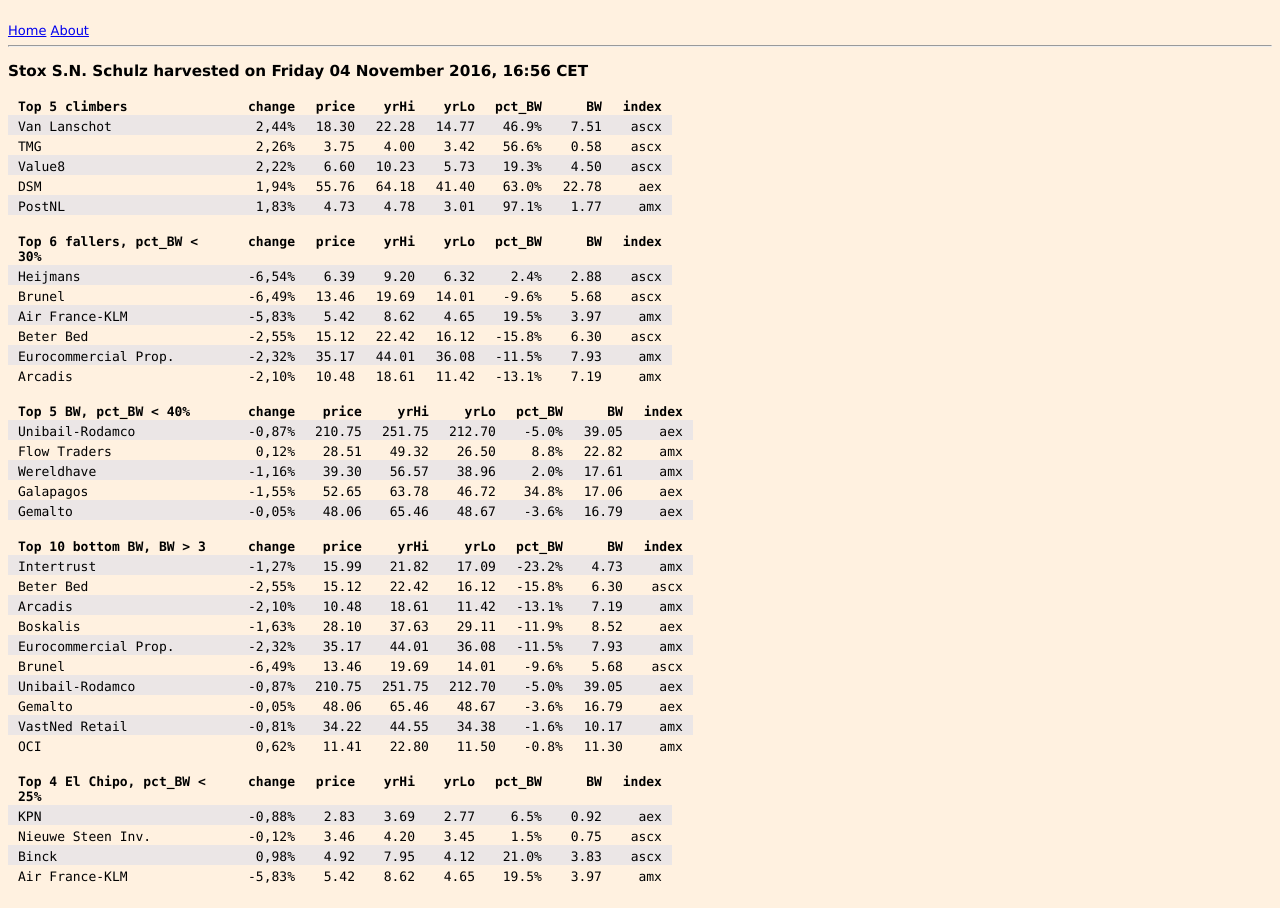
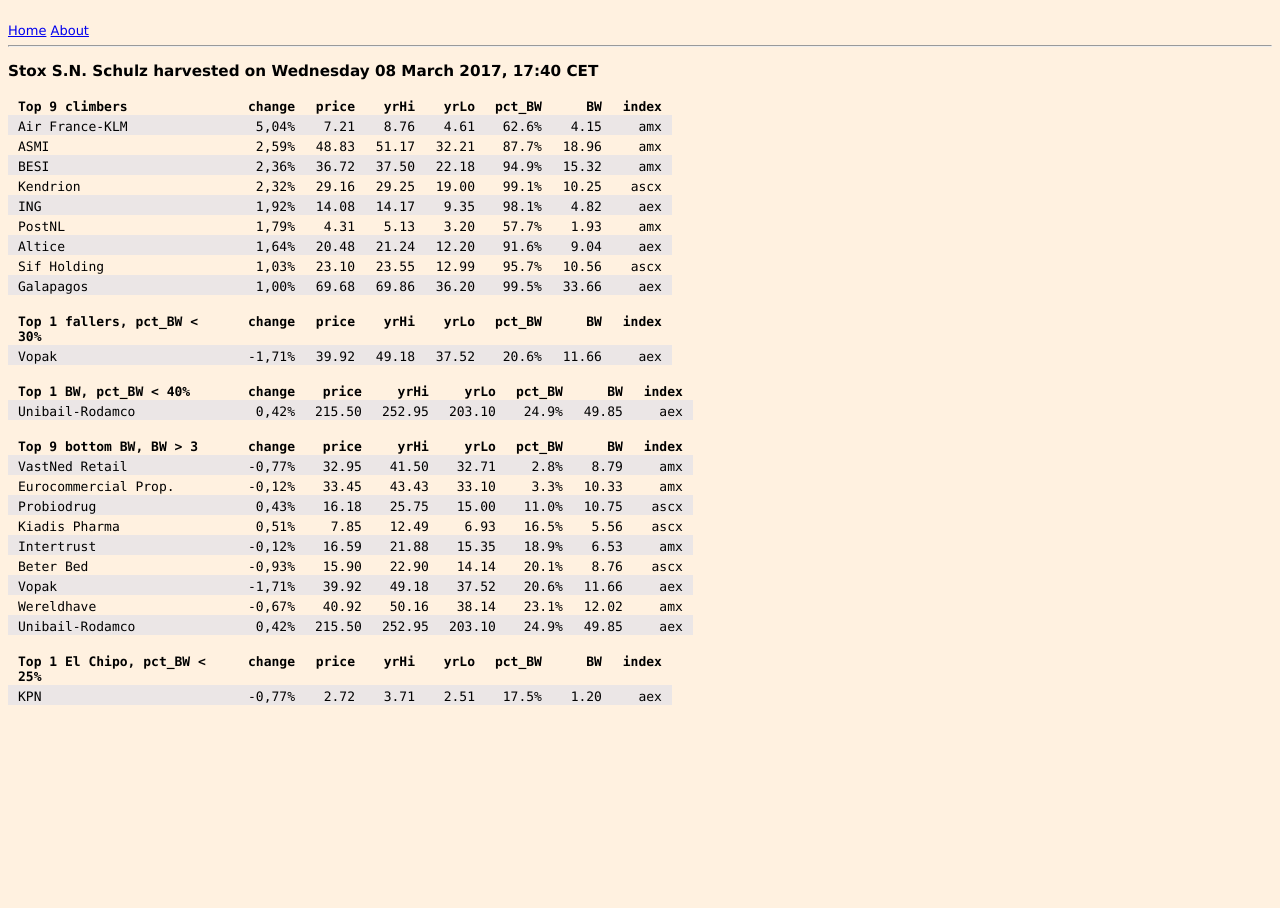
Before and after one commit to RolfBly/stoxsnschulz, a Flask app: page / in a window 1280 px wide. After the commit the page ends 705 px from the top, so only its background shows below. Run offline with Flask 2, Linux system fonts and the light colour scheme.

Commit message:
minor edits

```diff
--- a/stoxapp/templates/main_table.html
+++ b/stoxapp/templates/main_table.html
@@ -1,8 +1,8 @@
-<h3>Stox S.N. Schulz harvested on Friday 04 November 2016, 16:56 CET </h3>
+<h3>Stox S.N. Schulz harvested on Wednesday 08 March 2017, 17:40 CET </h3>
 
   <table>
     <tr>
-      <th id="th1"> Top 5 climbers </th>
+      <th id="th1"> Top 9 climbers </th>
 
         <th>  change</th>
 
@@ -21,78 +21,138 @@
     </tr>
 
       <tr>
-        <td id="td1">Van Lanschot</td>
-        <td>  2,44%</td>
+        <td id="td1">Air France-KLM</td>
+        <td>  5,04%</td>
 
-          <td>  18.30</td>
+          <td>   7.21</td>
 
-          <td>  22.28</td>
+          <td>   8.76</td>
 
-          <td>  14.77</td>
+          <td>   4.61</td>
 
-        <td>   46.9%</td>
-        <td>   7.51</td>
+        <td>   62.6%</td>
+        <td>   4.15</td>
+        <td>amx </td>
+      </tr>
+
+      <tr>
+        <td id="td1">ASMI</td>
+        <td>  2,59%</td>
+
+          <td>  48.83</td>
+
+          <td>  51.17</td>
+
+          <td>  32.21</td>
+
+        <td>   87.7%</td>
+        <td>  18.96</td>
+        <td>amx </td>
+      </tr>
+
+      <tr>
+        <td id="td1">BESI</td>
+        <td>  2,36%</td>
+
+          <td>  36.72</td>
+
+          <td>  37.50</td>
+
+          <td>  22.18</td>
+
+        <td>   94.9%</td>
+        <td>  15.32</td>
+        <td>amx </td>
+      </tr>
+
+      <tr>
+        <td id="td1">Kendrion</td>
+        <td>  2,32%</td>
+
+          <td>  29.16</td>
+
+          <td>  29.25</td>
+
+          <td>  19.00</td>
+
+        <td>   99.1%</td>
+        <td>  10.25</td>
         <td>ascx </td>
       </tr>
 
       <tr>
-        <td id="td1">TMG</td>
-        <td>  2,26%</td>
+        <td id="td1">ING</td>
+        <td>  1,92%</td>
 
-          <td>   3.75</td>
+          <td>  14.08</td>
 
-          <td>   4.00</td>
+          <td>  14.17</td>
 
-          <td>   3.42</td>
+          <td>   9.35</td>
 
-        <td>   56.6%</td>
-        <td>   0.58</td>
-        <td>ascx </td>
-      </tr>
-
-      <tr>
-        <td id="td1">Value8</td>
-        <td>  2,22%</td>
-
-          <td>   6.60</td>
-
-          <td>  10.23</td>
-
-          <td>   5.73</td>
-
-        <td>   19.3%</td>
-        <td>   4.50</td>
-        <td>ascx </td>
-      </tr>
-
-      <tr>
-        <td id="td1">DSM</td>
-        <td>  1,94%</td>
-
-          <td>  55.76</td>
-
-          <td>  64.18</td>
-
-          <td>  41.40</td>
-
-        <td>   63.0%</td>
-        <td>  22.78</td>
+        <td>   98.1%</td>
+        <td>   4.82</td>
         <td>aex </td>
       </tr>
 
       <tr>
         <td id="td1">PostNL</td>
-        <td>  1,83%</td>
+        <td>  1,79%</td>
 
-          <td>   4.73</td>
+          <td>   4.31</td>
 
-          <td>   4.78</td>
+          <td>   5.13</td>
 
-          <td>   3.01</td>
+          <td>   3.20</td>
 
-        <td>   97.1%</td>
-        <td>   1.77</td>
+        <td>   57.7%</td>
+        <td>   1.93</td>
         <td>amx </td>
+      </tr>
+
+      <tr>
+        <td id="td1">Altice</td>
+        <td>  1,64%</td>
+
+          <td>  20.48</td>
+
+          <td>  21.24</td>
+
+          <td>  12.20</td>
+
+        <td>   91.6%</td>
+        <td>   9.04</td>
+        <td>aex </td>
+      </tr>
+
+      <tr>
+        <td id="td1">Sif Holding</td>
+        <td>  1,03%</td>
+
+          <td>  23.10</td>
+
+          <td>  23.55</td>
+
+          <td>  12.99</td>
+
+        <td>   95.7%</td>
+        <td>  10.56</td>
+        <td>ascx </td>
+      </tr>
+
+      <tr>
+        <td id="td1">Galapagos</td>
+        <td>  1,00%</td>
+
+          <td>  69.68</td>
+
+          <td>  69.86</td>
+
+          <td>  36.20</td>
+
+        <td>   99.5%</td>
+        <td>  33.66</td>
+        <td>aex </td>
       </tr>
 
   </table>
@@ -100,7 +160,7 @@
 
   <table>
     <tr>
-      <th id="th1"> Top 6 fallers, pct_BW < 30% </th>
+      <th id="th1"> Top 1 fallers, pct_BW < 30% </th>
 
         <th>  change</th>
 
@@ -119,93 +179,18 @@
     </tr>
 
       <tr>
-        <td id="td1">Heijmans</td>
-        <td> -6,54%</td>
+        <td id="td1">Vopak</td>
+        <td> -1,71%</td>
 
-          <td>   6.39</td>
+          <td>  39.92</td>
 
-          <td>   9.20</td>
+          <td>  49.18</td>
 
-          <td>   6.32</td>
+          <td>  37.52</td>
 
-        <td>    2.4%</td>
-        <td>   2.88</td>
-        <td>ascx </td>
-      </tr>
-
-      <tr>
-        <td id="td1">Brunel</td>
-        <td> -6,49%</td>
-
-          <td>  13.46</td>
-
-          <td>  19.69</td>
-
-          <td>  14.01</td>
-
-        <td>   -9.6%</td>
-        <td>   5.68</td>
-        <td>ascx </td>
-      </tr>
-
-      <tr>
-        <td id="td1">Air France-KLM</td>
-        <td> -5,83%</td>
-
-          <td>   5.42</td>
-
-          <td>   8.62</td>
-
-          <td>   4.65</td>
-
-        <td>   19.5%</td>
-        <td>   3.97</td>
-        <td>amx </td>
-      </tr>
-
-      <tr>
-        <td id="td1">Beter Bed</td>
-        <td> -2,55%</td>
-
-          <td>  15.12</td>
-
-          <td>  22.42</td>
-
-          <td>  16.12</td>
-
-        <td>  -15.8%</td>
-        <td>   6.30</td>
-        <td>ascx </td>
-      </tr>
-
-      <tr>
-        <td id="td1">Eurocommercial Prop.</td>
-        <td> -2,32%</td>
-
-          <td>  35.17</td>
-
-          <td>  44.01</td>
-
-          <td>  36.08</td>
-
-        <td>  -11.5%</td>
-        <td>   7.93</td>
-        <td>amx </td>
-      </tr>
-
-      <tr>
-        <td id="td1">Arcadis</td>
-        <td> -2,10%</td>
-
-          <td>  10.48</td>
-
-          <td>  18.61</td>
-
-          <td>  11.42</td>
-
-        <td>  -13.1%</td>
-        <td>   7.19</td>
-        <td>amx </td>
+        <td>   20.6%</td>
+        <td>  11.66</td>
+        <td>aex </td>
       </tr>
 
   </table>
@@ -213,7 +198,7 @@
 
   <table>
     <tr>
-      <th id="th1"> Top 5 BW, pct_BW < 40% </th>
+      <th id="th1"> Top 1 BW, pct_BW < 40% </th>
 
         <th>  change</th>
 
@@ -233,76 +218,16 @@
 
       <tr>
         <td id="td1">Unibail-Rodamco</td>
-        <td> -0,87%</td>
+        <td>  0,42%</td>
 
-          <td> 210.75</td>
+          <td> 215.50</td>
 
-          <td> 251.75</td>
+          <td> 252.95</td>
 
-          <td> 212.70</td>
+          <td> 203.10</td>
 
-        <td>   -5.0%</td>
-        <td>  39.05</td>
-        <td>aex </td>
-      </tr>
-
-      <tr>
-        <td id="td1">Flow Traders</td>
-        <td>  0,12%</td>
-
-          <td>  28.51</td>
-
-          <td>  49.32</td>
-
-          <td>  26.50</td>
-
-        <td>    8.8%</td>
-        <td>  22.82</td>
-        <td>amx </td>
-      </tr>
-
-      <tr>
-        <td id="td1">Wereldhave</td>
-        <td> -1,16%</td>
-
-          <td>  39.30</td>
-
-          <td>  56.57</td>
-
-          <td>  38.96</td>
-
-        <td>    2.0%</td>
-        <td>  17.61</td>
-        <td>amx </td>
-      </tr>
-
-      <tr>
-        <td id="td1">Galapagos</td>
-        <td> -1,55%</td>
-
-          <td>  52.65</td>
-
-          <td>  63.78</td>
-
-          <td>  46.72</td>
-
-        <td>   34.8%</td>
-        <td>  17.06</td>
-        <td>aex </td>
-      </tr>
-
-      <tr>
-        <td id="td1">Gemalto</td>
-        <td> -0,05%</td>
-
-          <td>  48.06</td>
-
-          <td>  65.46</td>
-
-          <td>  48.67</td>
-
-        <td>   -3.6%</td>
-        <td>  16.79</td>
+        <td>   24.9%</td>
+        <td>  49.85</td>
         <td>aex </td>
       </tr>
 
@@ -311,7 +236,7 @@
 
   <table>
     <tr>
-      <th id="th1"> Top 10 bottom BW, BW > 3 </th>
+      <th id="th1"> Top 9 bottom BW, BW > 3 </th>
 
         <th>  change</th>
 
@@ -330,153 +255,138 @@
     </tr>
 
       <tr>
+        <td id="td1">VastNed Retail</td>
+        <td> -0,77%</td>
+
+          <td>  32.95</td>
+
+          <td>  41.50</td>
+
+          <td>  32.71</td>
+
+        <td>    2.8%</td>
+        <td>   8.79</td>
+        <td>amx </td>
+      </tr>
+
+      <tr>
+        <td id="td1">Eurocommercial Prop.</td>
+        <td> -0,12%</td>
+
+          <td>  33.45</td>
+
+          <td>  43.43</td>
+
+          <td>  33.10</td>
+
+        <td>    3.3%</td>
+        <td>  10.33</td>
+        <td>amx </td>
+      </tr>
+
+      <tr>
+        <td id="td1">Probiodrug</td>
+        <td>  0,43%</td>
+
+          <td>  16.18</td>
+
+          <td>  25.75</td>
+
+          <td>  15.00</td>
+
+        <td>   11.0%</td>
+        <td>  10.75</td>
+        <td>ascx </td>
+      </tr>
+
+      <tr>
+        <td id="td1">Kiadis Pharma</td>
+        <td>  0,51%</td>
+
+          <td>   7.85</td>
+
+          <td>  12.49</td>
+
+          <td>   6.93</td>
+
+        <td>   16.5%</td>
+        <td>   5.56</td>
+        <td>ascx </td>
+      </tr>
+
+      <tr>
         <td id="td1">Intertrust</td>
-        <td> -1,27%</td>
+        <td> -0,12%</td>
 
-          <td>  15.99</td>
+          <td>  16.59</td>
 
-          <td>  21.82</td>
+          <td>  21.88</td>
 
-          <td>  17.09</td>
+          <td>  15.35</td>
 
-        <td>  -23.2%</td>
-        <td>   4.73</td>
+        <td>   18.9%</td>
+        <td>   6.53</td>
         <td>amx </td>
       </tr>
 
       <tr>
         <td id="td1">Beter Bed</td>
-        <td> -2,55%</td>
+        <td> -0,93%</td>
 
-          <td>  15.12</td>
+          <td>  15.90</td>
 
-          <td>  22.42</td>
+          <td>  22.90</td>
 
-          <td>  16.12</td>
+          <td>  14.14</td>
 
-        <td>  -15.8%</td>
-        <td>   6.30</td>
+        <td>   20.1%</td>
+        <td>   8.76</td>
         <td>ascx </td>
       </tr>
 
       <tr>
-        <td id="td1">Arcadis</td>
-        <td> -2,10%</td>
+        <td id="td1">Vopak</td>
+        <td> -1,71%</td>
 
-          <td>  10.48</td>
+          <td>  39.92</td>
 
-          <td>  18.61</td>
+          <td>  49.18</td>
 
-          <td>  11.42</td>
+          <td>  37.52</td>
 
-        <td>  -13.1%</td>
-        <td>   7.19</td>
+        <td>   20.6%</td>
+        <td>  11.66</td>
+        <td>aex </td>
+      </tr>
+
+      <tr>
+        <td id="td1">Wereldhave</td>
+        <td> -0,67%</td>
+
+          <td>  40.92</td>
+
+          <td>  50.16</td>
+
+          <td>  38.14</td>
+
+        <td>   23.1%</td>
+        <td>  12.02</td>
         <td>amx </td>
       </tr>
 
       <tr>
-        <td id="td1">Boskalis</td>
-        <td> -1,63%</td>
+        <td id="td1">Unibail-Rodamco</td>
+        <td>  0,42%</td>
 
-          <td>  28.10</td>
+          <td> 215.50</td>
 
-          <td>  37.63</td>
+          <td> 252.95</td>
 
-          <td>  29.11</td>
+          <td> 203.10</td>
 
-        <td>  -11.9%</td>
-        <td>   8.52</td>
+        <td>   24.9%</td>
+        <td>  49.85</td>
         <td>aex </td>
-      </tr>
-
-      <tr>
-        <td id="td1">Eurocommercial Prop.</td>
-        <td> -2,32%</td>
-
-          <td>  35.17</td>
-
-          <td>  44.01</td>
-
-          <td>  36.08</td>
-
-        <td>  -11.5%</td>
-        <td>   7.93</td>
-        <td>amx </td>
-      </tr>
-
-      <tr>
-        <td id="td1">Brunel</td>
-        <td> -6,49%</td>
-
-          <td>  13.46</td>
-
-          <td>  19.69</td>
-
-          <td>  14.01</td>
-
-        <td>   -9.6%</td>
-        <td>   5.68</td>
-        <td>ascx </td>
-      </tr>
-
-      <tr>
-        <td id="td1">Unibail-Rodamco</td>
-        <td> -0,87%</td>
-
-          <td> 210.75</td>
-
-          <td> 251.75</td>
-
-          <td> 212.70</td>
-
-        <td>   -5.0%</td>
-        <td>  39.05</td>
-        <td>aex </td>
-      </tr>
-
-      <tr>
-        <td id="td1">Gemalto</td>
-        <td> -0,05%</td>
-
-          <td>  48.06</td>
-
-          <td>  65.46</td>
-
-          <td>  48.67</td>
-
-        <td>   -3.6%</td>
-        <td>  16.79</td>
-        <td>aex </td>
-      </tr>
-
-      <tr>
-        <td id="td1">VastNed Retail</td>
-        <td> -0,81%</td>
-
-          <td>  34.22</td>
-
-          <td>  44.55</td>
-
-          <td>  34.38</td>
-
-        <td>   -1.6%</td>
-        <td>  10.17</td>
-        <td>amx </td>
-      </tr>
-
-      <tr>
-        <td id="td1">OCI</td>
-        <td>  0,62%</td>
-
-          <td>  11.41</td>
-
-          <td>  22.80</td>
-
-          <td>  11.50</td>
-
-        <td>   -0.8%</td>
-        <td>  11.30</td>
-        <td>amx </td>
       </tr>
 
   </table>
@@ -484,7 +394,7 @@
 
   <table>
     <tr>
-      <th id="th1"> Top 4 El Chipo, pct_BW < 25% </th>
+      <th id="th1"> Top 1 El Chipo, pct_BW < 25% </th>
 
         <th>  change</th>
 
@@ -504,62 +414,17 @@
 
       <tr>
         <td id="td1">KPN</td>
-        <td> -0,88%</td>
+        <td> -0,77%</td>
 
-          <td>   2.83</td>
+          <td>   2.72</td>
 
-          <td>   3.69</td>
+          <td>   3.71</td>
 
-          <td>   2.77</td>
+          <td>   2.51</td>
 
-        <td>    6.5%</td>
-        <td>   0.92</td>
+        <td>   17.5%</td>
+        <td>   1.20</td>
         <td>aex </td>
-      </tr>
-
-      <tr>
-        <td id="td1">Nieuwe Steen Inv.</td>
-        <td> -0,12%</td>
-
-          <td>   3.46</td>
-
-          <td>   4.20</td>
-
-          <td>   3.45</td>
-
-        <td>    1.5%</td>
-        <td>   0.75</td>
-        <td>ascx </td>
-      </tr>
-
-      <tr>
-        <td id="td1">Binck</td>
-        <td>  0,98%</td>
-
-          <td>   4.92</td>
-
-          <td>   7.95</td>
-
-          <td>   4.12</td>
-
-        <td>   21.0%</td>
-        <td>   3.83</td>
-        <td>ascx </td>
-      </tr>
-
-      <tr>
-        <td id="td1">Air France-KLM</td>
-        <td> -5,83%</td>
-
-          <td>   5.42</td>
-
-          <td>   8.62</td>
-
-          <td>   4.65</td>
-
-        <td>   19.5%</td>
-        <td>   3.97</td>
-        <td>amx </td>
       </tr>
 
   </table>
```
Also changed, not shown: 1 other file.
